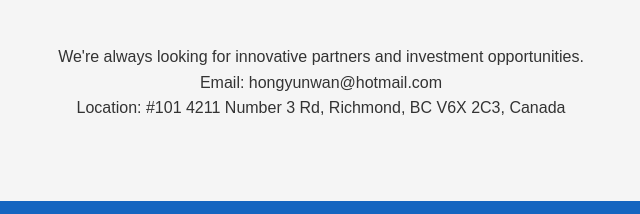
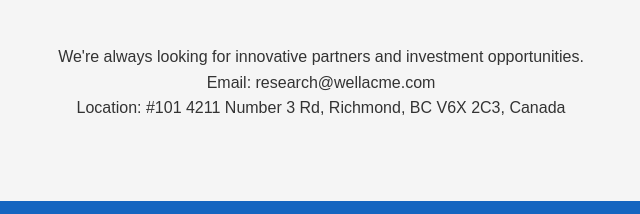
Before and after one commit to wellacme/wellacme.github.io, a plain HTML site: page index.html in a window 1280 px wide. Shown: the part 1598-1812 px from the top of the page, 319-959 px from the left. Drawn offline with nearby package versions, Linux system fonts and the light colour scheme.

Commit message:
Update index.html

```diff
--- a/index.html
+++ b/index.html
@@ -238,7 +238,7 @@
     <h2 class="section-title">Connect With Us</h2>
     <div class="contact-info">
         <p>We're always looking for innovative partners and investment opportunities.</p>
-        <p>Email: hongyunwan@hotmail.com</p>
+        <p>Email: research@wellacme.com</p>
         <p>Location: #101 4211 Number 3 Rd, Richmond, BC V6X 2C3, Canada</p>
     </div>
 </section>
```
